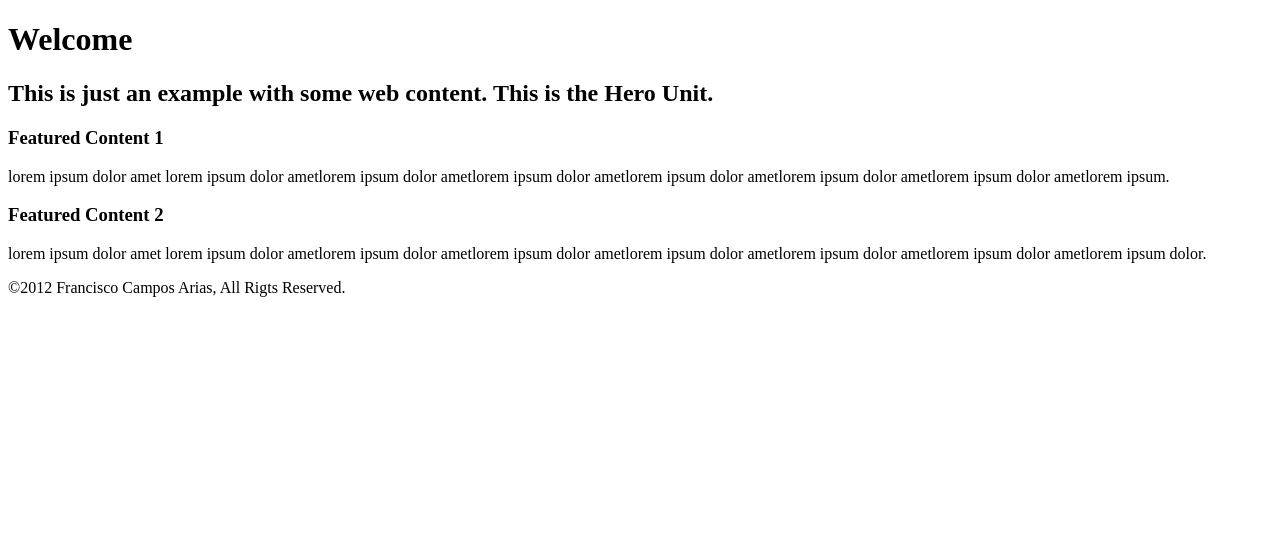
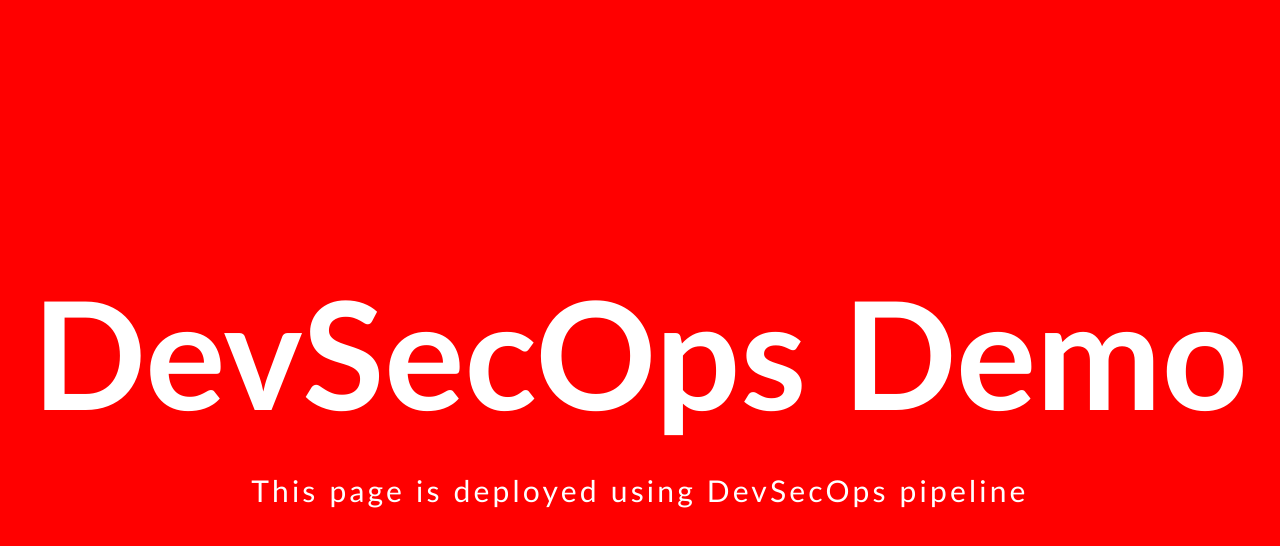
Before and after one commit to ShMrunal/DevSecOps, a website: page index.html in a window 1280 px wide. Drawn offline with Linux system fonts and the light colour scheme.

Commit message:
Update index.html

```diff
--- a/index.html
+++ b/index.html
@@ -1,42 +1,22 @@
-<!DOCTYPE HTML>
-<!-- THE DOCTYPE tells the browser what type of webpage to render, the doctype used in this website is HTML5 which is the most recent HTML. -->
-<html lang="en-US">
+<!DOCTYPE html>
+<html lang="en">
+
 <head>
-	<meta charset="UTF-8">
-	<title>My Pimpin Website</title>
-	<!-- THE TITLE element is the name of the page, it is also visible in the browser tab. Its always good practice to give each page an appropriate title. -->
-	<meta name="description" content="A sample website, By vijay gawate">
-      <meta http-equiv="author" content="Francisco Campos Arias">
-      <meta name="keywords" content="html, css, web, design, sample, practice">
-      <!-- These are META TAGS, they're used to describe the website, this information is read mainly by search engines like GOOGLE, YAHOO, ETC... -->
-	<link rel="stylesheet" href="style.css">
-	<script src="http://localhost:8080/target/target-script-min.js#anonymous"></script>
+  <meta charset="UTF-8">
+  <meta http-equiv="X-UA-Compatible" content="IE=edge">
+  <meta name="viewport" content="width=device-width, initial-scale=1.0">
+  <title>Document</title>
 </head>
-<body>
-	<div class="container">
-<!-- THIS ACTUAL CONTENT BEGINS HERE...this is called a comment. which can only be seen when viewing the source code. This text CANNOT be seen by the browser. Its helpful when you need to place notes, comments or reminders in your code -->
-	<header>
-		<div class="header">
-			<h1>Welcome</h1>
-		</div>
-	</header>
-	<!-- END HEADER | the header element in new to HTML5 -->
-		<div class="main">
-			<h2>This is just an example with some web content. This is the Hero Unit.</h2>
-		</div>
-		<div class="feature">
-			<h3>Featured Content 1</h3>
-			<p>lorem ipsum dolor amet lorem ipsum dolor ametlorem ipsum dolor ametlorem ipsum dolor ametlorem ipsum dolor ametlorem ipsum dolor ametlorem ipsum dolor ametlorem ipsum.</p>
-			<!-- LOREM IPSUM is universally used. Lorem ipsum is dummy text, it does't really mean anything. Its used to fill space or for mockups. -->
-		</div>
-		<div class="feature">
-			<h3>Featured Content 2</h3>
-			<p>lorem ipsum dolor amet lorem ipsum dolor ametlorem ipsum dolor ametlorem ipsum dolor ametlorem ipsum dolor ametlorem ipsum dolor ametlorem ipsum dolor ametlorem ipsum dolor.</p>
-		</div>
-	<footer>
-		&copy;2012 Francisco Campos Arias, All Rigts Reserved.
-	</footer>
-	<!-- END FOOTER | the footer element is also new to HTML5 -->
-	</div>
+
+<body style="background: red; font-family:'Gill Sans', 'Gill Sans MT', Calibri, 'Trebuchet MS', sans-serif">
+  <div>
+
+    <div style="width: 100%; height: 98vh; display: flex; align-items: center; justify-content: center; flex-direction: column;">
+      <h1 style="color: white; font-style: normal; font-size: 150px; margin: 0px">DevSecOps Demo</h1>
+      <p style="color: white; display: block; letter-spacing: .2rem; font-size: 30px;">This page is deployed using DevSecOps pipeline</p>
+    </div>
+
+  </div>
 </body>
+
 </html>
```
